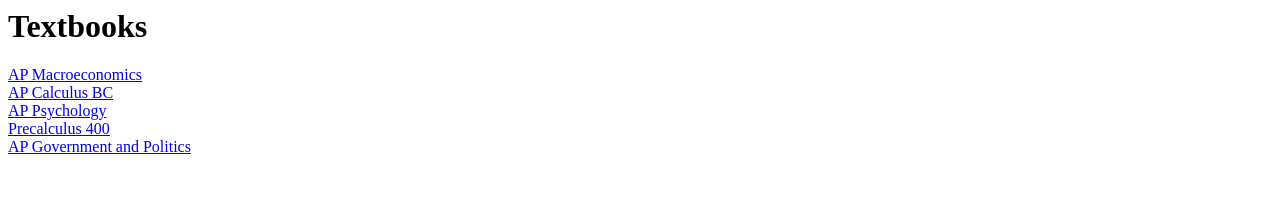
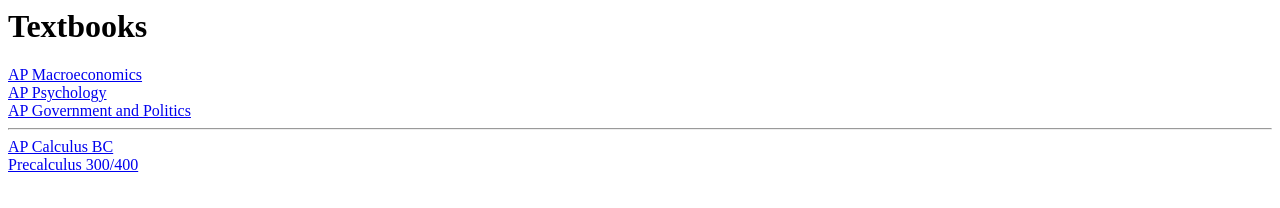
Before and after one commit to mdc32/online-textbooks, a plain HTML site: page index.html in a window 1280 px wide. Drawn offline with Linux system fonts and the light colour scheme.

Commit message:
Update index.html

```diff
--- a/index.html
+++ b/index.html
@@ -7,9 +7,10 @@
   <body>
     <h1>Textbooks</h1>
     <a href="macro">AP Macroeconomics</a><br/>
+    <a href="psych">AP Psychology</a><br/>
+    <a href="gov">AP Government and Politics</a><br/>
+    <hr/>
     <a href="calculus">AP Calculus BC</a><br/>
-    <a href="psych">AP Psychology</a><br/>
-    <a href="precalc">Precalculus 400</a><br/>
-    <a href="gov">AP Government and Politics</a><br/>
+    <a href="precalc">Precalculus 300/400</a><br/>
   </body>
 </html>
```
